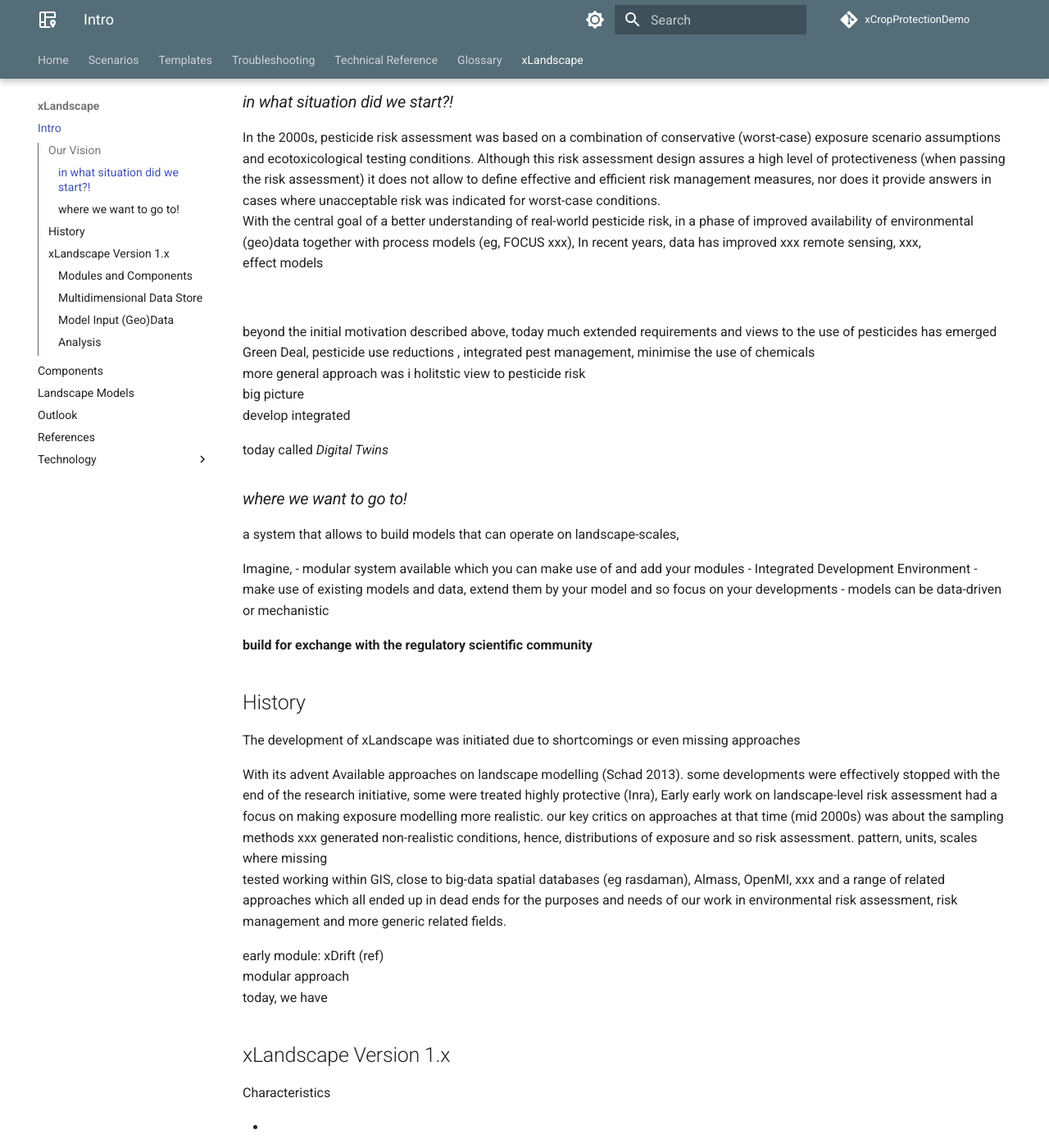
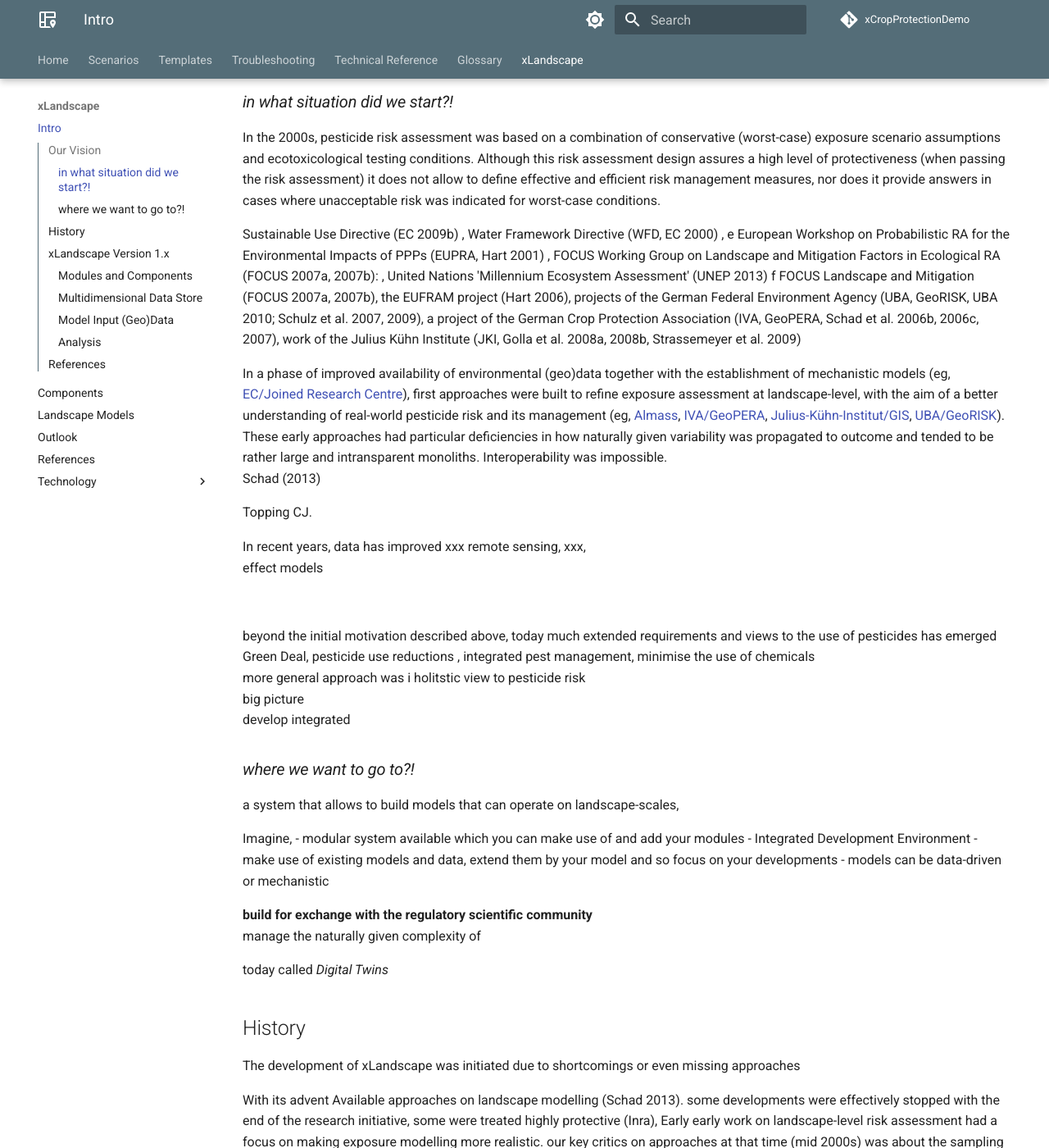
Before and after one commit to xlandscape/xCropProtectionDemoDoc, an MkDocs documentation site: the page built from docs/xLandscape/xLandscape-intro.md, in a window 1280 px wide and 1400 px high, scrolled down 995 px. Shown: the whole window at 82% size. Built offline with MkDocs 1.6.1 and Material for MkDocs 9.7.7, drawn with Linux system fonts in a browser that asks for light colours; comment, search, counter and statistics services are not loaded; some of the changed text lies outside the part shown.

Commit message:
started section 'in what situation did we start?!'

```diff
--- a/docs/xLandscape/xLandscape-intro.md
+++ b/docs/xLandscape/xLandscape-intro.md
@@ -14,7 +14,21 @@ For futher information you might contact Thorsten Schad (thorsten.schad@bayer.co
 ## Our Vision
 ### *in what situation did we start?!*
 In the 2000s, pesticide risk assessment was based on a combination of conservative (worst-case) exposure scenario assumptions and ecotoxicological testing conditions. Although this risk assessment design assures a high level of protectiveness (when passing the risk assessment) it does not allow to define effective and efficient risk management measures, nor does it provide answers in cases where unacceptable risk was indicated for worst-case conditions.
-With the central goal of a better understanding of real-world pesticide risk, in a phase of improved availability of environmental (geo)data together with process models (eg, FOCUS xxx),
+
+ Sustainable Use Directive (EC 2009b) , Water Framework Directive (WFD, EC 2000) , e European Workshop on Probabilistic RA for the Environmental Impacts of PPPs (EUPRA, Hart 2001) , FOCUS Working Group on Landscape and Mitigation Factors in Ecological RA (FOCUS 2007a, 2007b): , United Nations 'Millennium Ecosystem Assessment' (UNEP 2013)
+f FOCUS Landscape and Mitigation (FOCUS 2007a, 2007b),
+the EUFRAM project (Hart 2006), projects of the German Federal Environment Agency (UBA,
+GeoRISK, UBA 2010; Schulz et al. 2007, 2009), a project of the German Crop Protection
+Association (IVA, GeoPERA, Schad et al. 2006b, 2006c, 2007), work of the Julius Kühn Institute
+(JKI, Golla et al. 2008a, 2008b, Strassemeyer et al. 2009)
+
+
+In a phase of improved availability of environmental (geo)data together with the establishment of mechanistic models (eg, [EC/Joined Research Centre](https://esdac.jrc.ec.europa.eu/projects/surface-water)), first approaches were built to refine exposure assessment at landscape-level, with the aim of a better understanding of real-world pesticide risk and its management (eg, [Almass](https://projects.au.dk/almass/publications), [IVA/GeoPERA](https://www.york.ac.uk/media/environment/documents/people/brown/schad.pdf), [Julius-Kühn-Institut/GIS](https://www.openagrar.de/receive/openagrar_mods_00058550), [UBA/GeoRISK](https://www.umweltbundesamt.de/publikationen/georeferenced-probabilistic-risk-assessment-of)). These early approaches had particular deficiencies in how naturally given variability was propagated to outcome and tended to be rather large and intransparent monoliths. Interoperability was impossible.
+Schad (2013)
+
+Topping CJ.
+
+
 In recent years, data has improved xxx remote sensing, xxx,
 effect models
 
@@ -40,6 +54,9 @@ Imagine,
 - models can be data-driven or mechanistic
 
 **build for exchange with the regulatory scientific community**
+manage the naturally given complexity of
+
+today called *Digital Twins*
 
 ## History
 The development of xLandscape was initiated due to shortcomings or even missing approaches
@@ -80,3 +97,8 @@ currently, [HDF](xLandscape/xLandscape-intro.md#multidimensional-data-store) is
 ### Analysis
 
 Jupyter notebooks
+
+## References
+
+
+Schad 2013: xplicit xxx
```
Also changed, not shown: other parts of docs/xLandscape/xLandscape-intro.md (+2 -2 lines).
